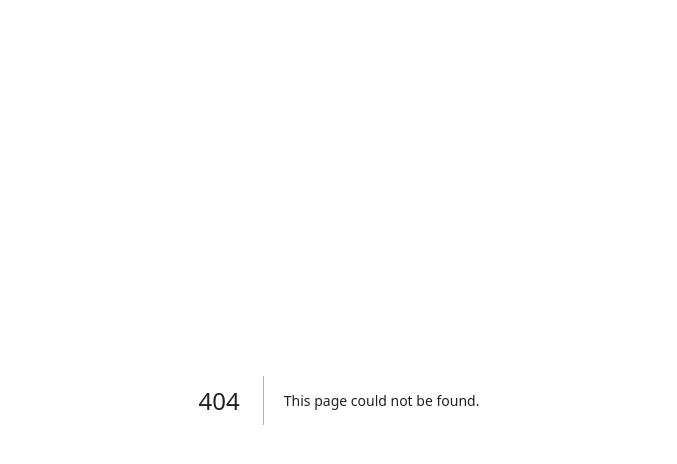
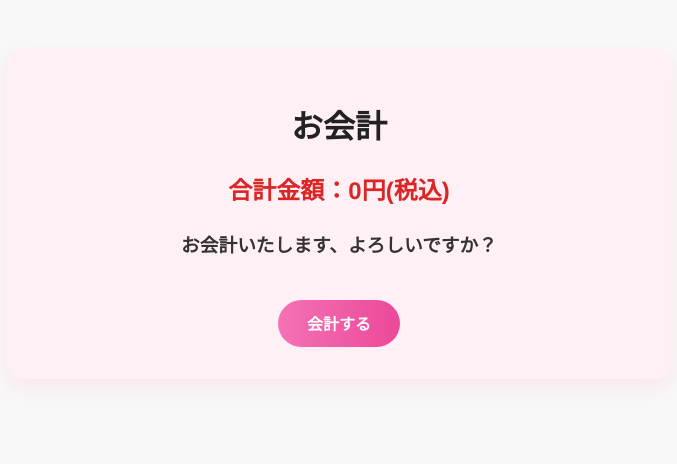
Before and after one commit to Sonar21/order-application, a Next.js app: page /checkout in a window 1280 px wide. Before the commit this address had no page. Shown: the top 464 px of the page, without its empty margins (301-978 px from the left). Built offline with nearby package versions, Linux system fonts and the light colour scheme.

Commit message:
checkout process

```diff
--- /dev/null
+++ b/app/checkout/page.module.css
@@ -0,0 +1,96 @@
+/* page.module.css */
+
+.checkout {
+  background-color: #fff0f5;
+  max-width: 600px;
+  margin: 3rem auto;
+  padding: 2rem;
+  border-radius: 1rem;
+  box-shadow: 0 8px 20px rgba(255, 192, 203, 0.3);
+  text-align: center;
+  font-family: var(--font-sans);
+}
+
+.thankyou {
+  background-color: #fff0f5;
+  max-width: 600px;
+  margin: 3rem auto;
+  padding: 2rem;
+  border-radius: 1rem;
+  box-shadow: 0 8px 20px rgba(255, 192, 203, 0.3);
+  text-align: center;
+  font-family: var(--font-sans);
+}
+/*
+h1 {
+  font-size: 2.5rem;
+  color: #d63384;
+  margin-bottom: 1rem;
+}
+
+h3 {
+  font-size: 1.2rem;
+  color: #7f1d1d;
+  margin-top: 1rem;
+} */
+
+.total {
+  font-size: 1.5rem;
+  font-weight: bold;
+  color: #dc2626;
+  margin: 1.5rem 0;
+}
+
+.confirmButton {
+  background: linear-gradient(to right, #f472b6, #ec4899);
+  color: white;
+  padding: 0.8rem 2rem;
+  border: none;
+  border-radius: 9999px;
+  font-weight: bold;
+  font-size: 1.1rem;
+  cursor: pointer;
+  transition: background 0.3s ease, transform 0.3s ease;
+}
+
+.confirmButton:hover {
+  background: linear-gradient(to right, #ec4899, #f472b6);
+  transform: scale(1.05);
+}
+
+.confirmButton {
+  margin-top: 1.5rem;
+  background: linear-gradient(to right, #f472b6, #ec4899);
+  color: white;
+  padding: 0.7rem 1.8rem;
+  border: none;
+  border-radius: 9999px;
+  font-weight: bold;
+  font-size: 1rem;
+  cursor: pointer;
+  transition: 0.3s ease;
+}
+
+.confirmButton:hover {
+  background: linear-gradient(to right, #ec4899, #f472b6);
+  transform: scale(1.05);
+}
+.backIcon {
+
+  display: flex;
+  align-items: center;
+  gap: 0.5rem;
+  background: none;
+  border: none;
+  color: #d63384;
+  font-size: 1rem;
+  font-weight: bold;
+  cursor: pointer;
+  margin-bottom: 1rem;
+  padding: 0;
+  transition: opacity 0.2s ease;
+}
+
+.backIcon:hover {
+  opacity: 0.7;
+}
--- /dev/null
+++ b/app/checkout/page.tsx
@@ -0,0 +1,58 @@
+// app/checkout/page.tsx
+"use client";
+
+import { useState, useEffect } from "react";
+import { useRouter } from "next/navigation";
+import styles from "./page.module.css";
+import Image from "next/image";
+import { FaArrowLeft } from "react-icons/fa";
+
+export default function CheckoutPage() {
+  const [total, setTotal] = useState(0);
+  const [confirmed, setConfirmed] = useState(false);
+  const router = useRouter();
+
+  // マウント時に localStorage からカートを読み込み、合計を計算
+  useEffect(() => {
+    const savedCart = JSON.parse(localStorage.getItem("cart") || "[]");
+    const sum = savedCart.reduce(
+      (acc: number, item: any) => acc + Number(item.price),
+      0
+    );
+    setTotal(sum);
+  }, []);
+
+  const handleConfirm = () => {
+    // localStorage をクリア
+    localStorage.removeItem("cart");
+    setConfirmed(true);
+  };
+
+  if (confirmed) {
+    // サンクス画面
+    return (
+      <div className={styles.thankyou}>
+        <button className={styles.backIcon} onClick={() => router.back()}>
+      <FaArrowLeft /> 戻る
+    </button>
+
+        <Image src="/images/thanku.webp" alt="寿司のイメージ画像" width={400} height={400}/>
+        <h3>またのご来店をお待ちしております。</h3>
+        {/* <button onClick={() => router.push("/")}>トップに戻る</button> */}
+      </div>
+    );
+  }
+
+  return (
+
+    <div className={styles.checkout}>
+
+      <h1>お会計</h1>
+      <p className={styles.total}>合計金額：{total.toLocaleString()}円(税込)</p>
+      <h3>お会計いたします、よろしいですか？</h3>
+      <button className={styles.confirmButton} onClick={handleConfirm}>
+        会計する
+      </button>
+    </div>
+  );
+}
--- a/app/layout.tsx
+++ b/app/layout.tsx
@@ -3,11 +3,14 @@
 import "./globals.css";
 import '@fortawesome/fontawesome-svg-core/styles.css';
 import { config } from '@fortawesome/fontawesome-svg-core';
+// import Header from "./components/Header";
 config.autoAddCss = false;
 export default function RootLayout({ children }: { children: React.ReactNode }) {
   return (
     <html lang="ja">
-      <body>{children}</body>
+      <body>
+
+        {children}</body>
     </html>
   );
 }
```
Also changed, not shown: app/Auth/Login/page.tsx (added, +31 -0 lines), app/Auth/Logout/page.tsx (added, +16 -0 lines), app/data/menu.ts (added, +16 -0 lines), app/data/userAuth.ts (added, +24 -0 lines), app/page.module.css (+35 -0 lines), app/page.tsx (+40 -25 lines), public/images/thanku.webp (added).
